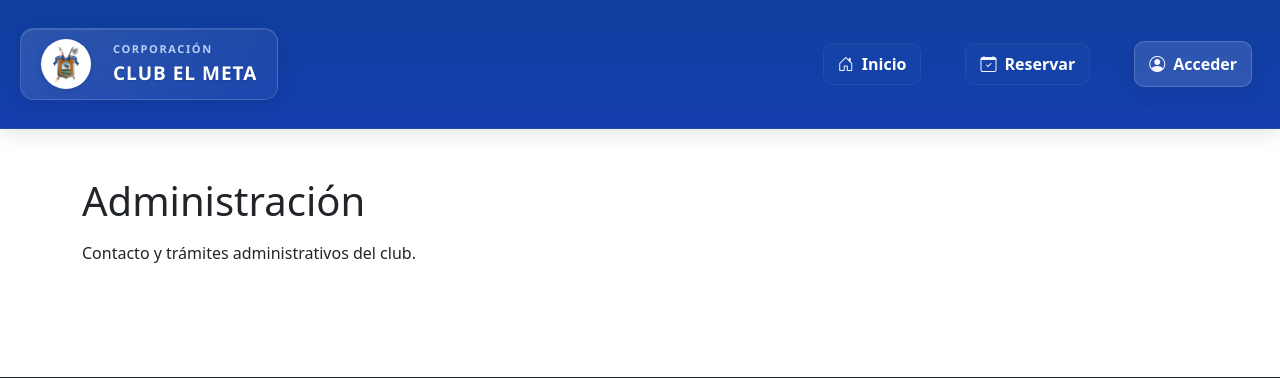
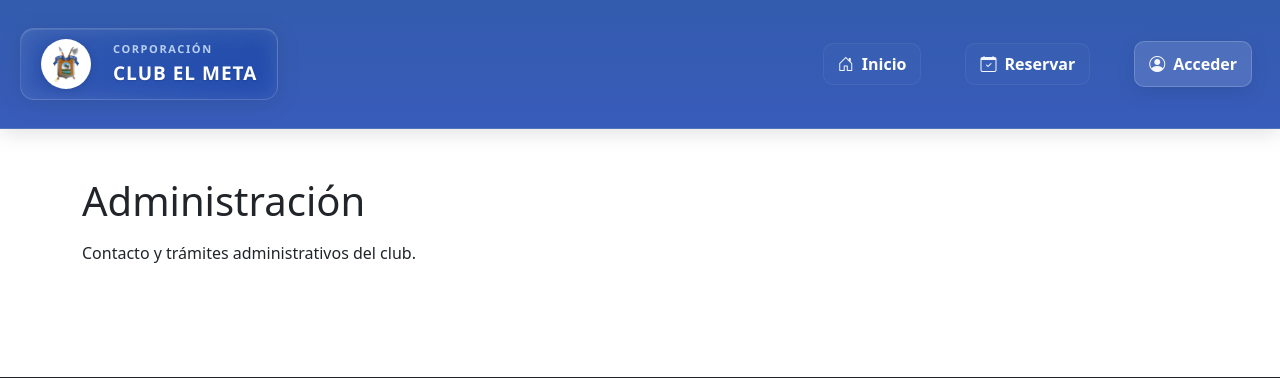
Before and after one commit to 444Pipe/clubmetaREPO, a Django app: page /administracion/ in a window 1280 px wide. Shown: the top 378 px of the page. Run offline with Django 5.2, Linux system fonts and the light colour scheme; parts of the project's set-up code (start-up, migrations or seed data) failed here and were passed over.

Commit message:
Agregar efecto cristal (blur) a la barra de navegación

```diff
--- a/static/css/navbar.css
+++ b/static/css/navbar.css
@@ -7,9 +7,11 @@
 }
 
 .site-header{
-  background: var(--nav-gradient);
+  background: linear-gradient(180deg, rgba(15, 63, 159, 0.85) 0%, rgba(21, 63, 174, 0.85) 100%);
+  -webkit-backdrop-filter: blur(12px);
+  backdrop-filter: blur(12px);
   box-shadow: 0 4px 20px rgba(0,0,0,0.12);
-  border-bottom: 1px solid rgba(255,255,255,0.08);
+  border-bottom: 1px solid rgba(255,255,255,0.15);
 }
 
 /* Ensure header sits above mobile submenu overlay so the toggle is reachable */
```
